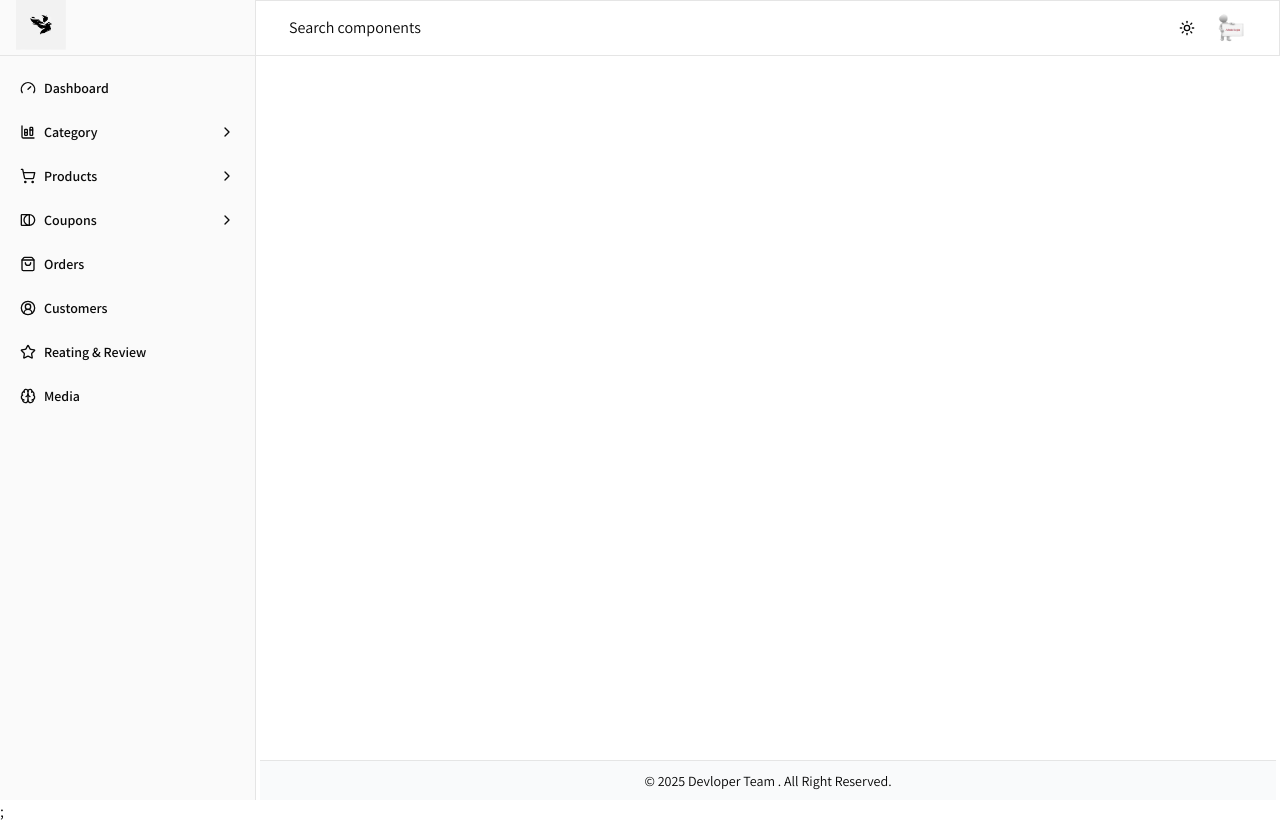
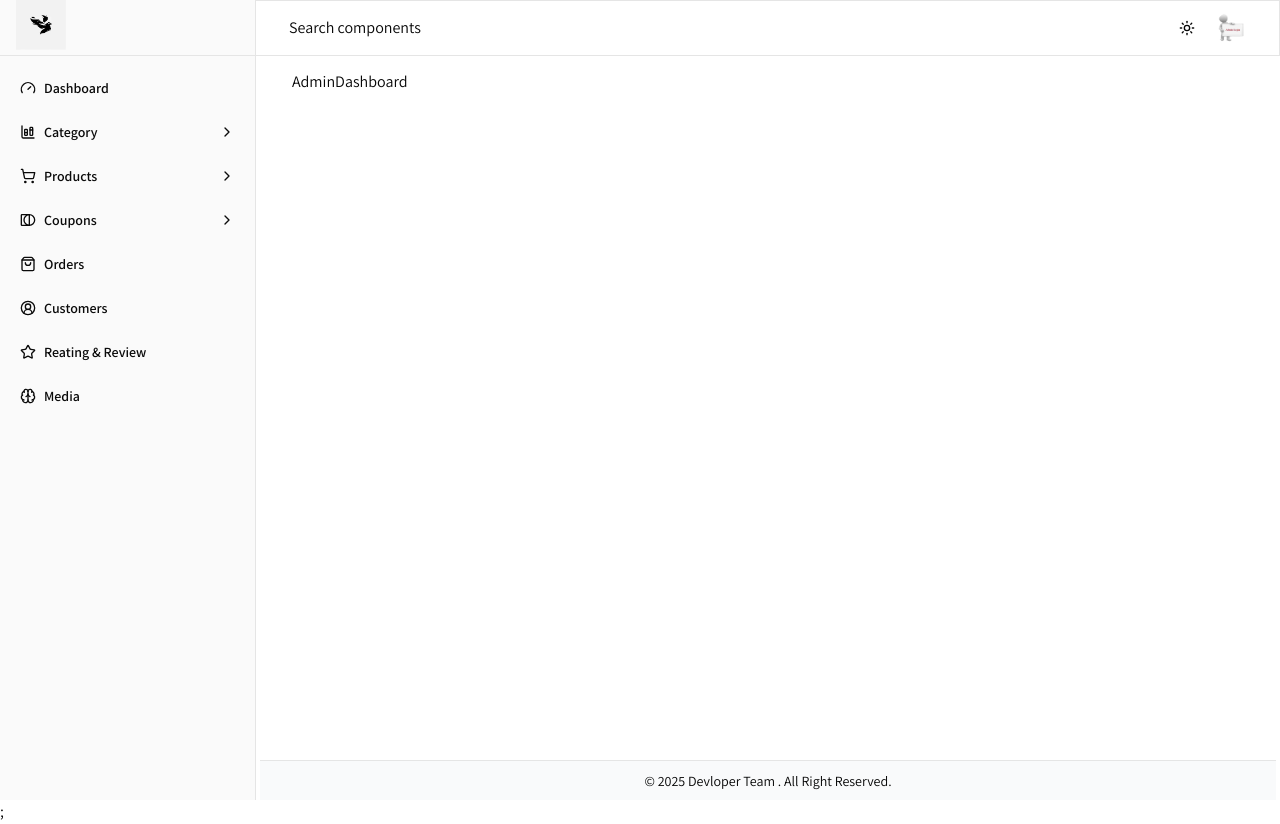
Before and after one commit to pankajyadav02007/Yt-NextJs-E-Commerce-Project, a Next.js app: page /admin/dashboard in a window 1280 px wide. Built offline with nearby package versions, Linux system fonts and the light colour scheme.

Commit message:
useRouter import changes

```diff
--- a/app/(root)/(admin)/admin/layout.jsx
+++ b/app/(root)/(admin)/admin/layout.jsx
@@ -17,7 +17,7 @@ const layout = ({ children }) => {
         <SidebarProvider>
           <AppSidebar />
           <main className=" md:w-[calc(100vw-16rem)]">
-            <div className="pt-\[70px]\ px-8 min-h-[calc(100vh-40px)] pb-10">
+            <div className="pt-[70px] px-8 min-h-[calc(100vh-40px)] pb-10">
               <Topbar />
               {children}
             </div>
--- a/components/application/Admin/LogoutButton.jsx
+++ b/components/application/Admin/LogoutButton.jsx
@@ -5,7 +5,7 @@ import { WEBSITE_LOGIN } from "@/routes/WebsiteRoute";
 import { logout } from "@/store/reducer/authReducer";
 import axios from "axios";
 import { LogOut } from "lucide-react";
-import { useRouter } from "next/router";
+import { useRouter } from "next/navigation";
 import React from "react";
 import { useDispatch } from "react-redux";
 
```
